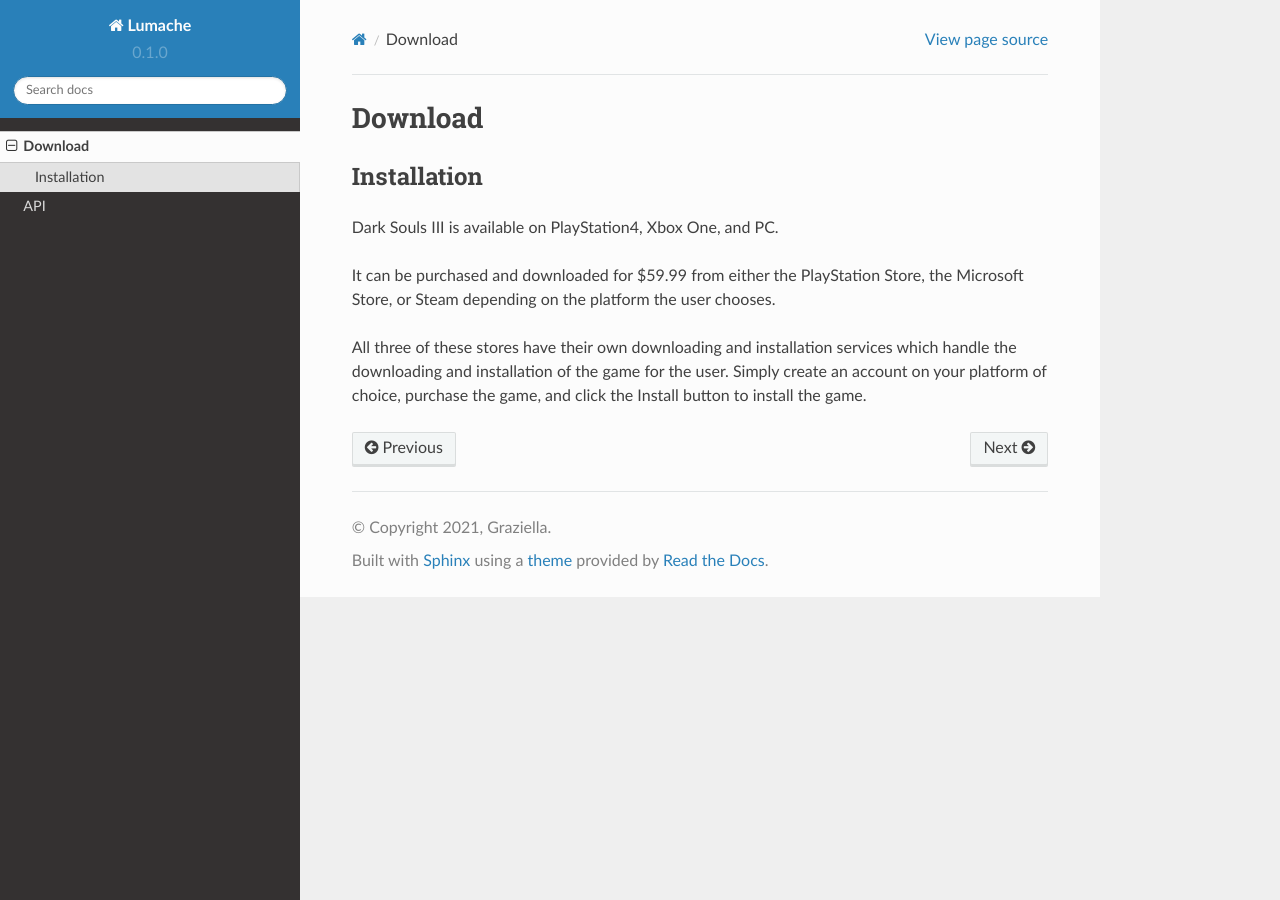
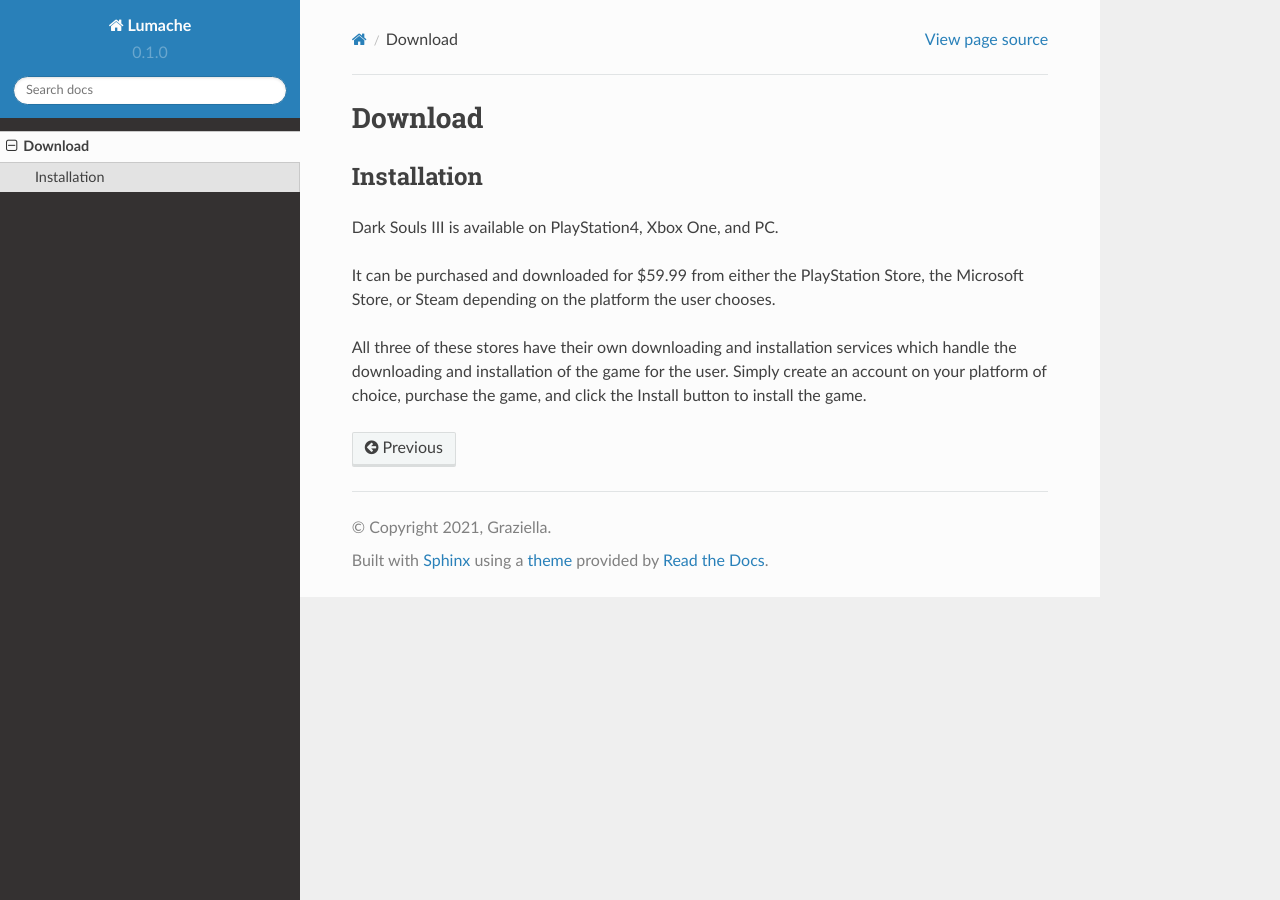
Before and after one commit to pulsfortjf/Dark-Souls-III-Docs, a Sphinx documentation site: the page built from docs/source/usage.rst, in a window 1280 px wide. Built offline with Sphinx 7.4.7 and the Read the Docs theme 2.0.0, drawn with Linux system fonts in a browser that asks for light colours; pages that are not in the unit, such as notebooks, are missing from menus.

Commit message:
Update index.rst

```diff
--- a/docs/source/index.rst
+++ b/docs/source/index.rst
@@ -16,7 +16,7 @@
 .. toctree::
 
    usage
-   api
+   starting the game
 
 Download
 ***********************
```
